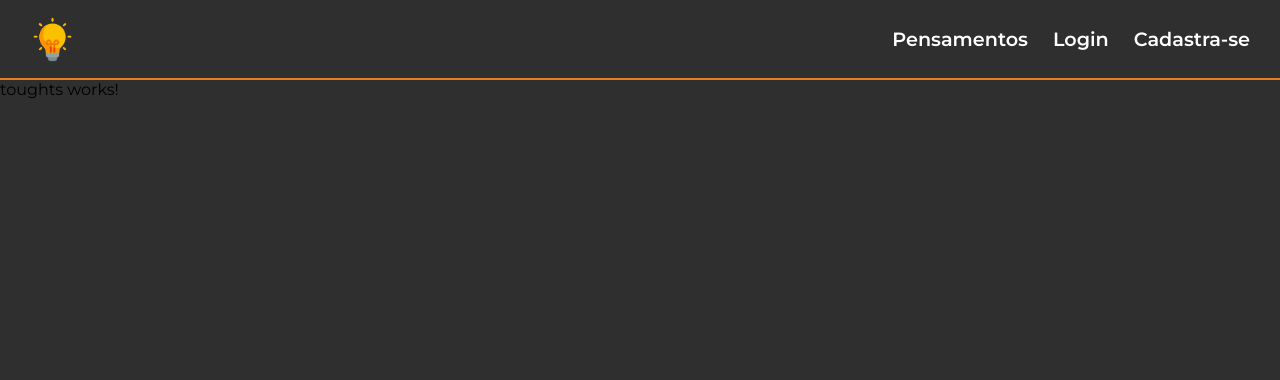
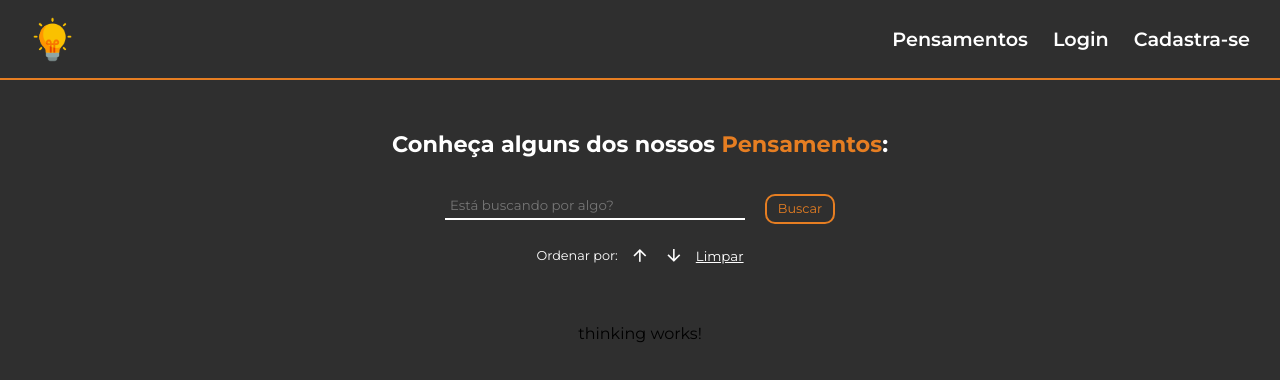
Before and after one commit to Axiotes/toughts, an Angular app: page /toughts in a window 1280 px wide. Shown: the top 380 px of the page. Built offline with nearby package versions, Linux system fonts and the light colour scheme.

Commit message:
feat: thoughts page layout

```diff
--- /dev/null
+++ b/src/app/components/thinking/thinking.component.html
@@ -0,0 +1 @@
+<p>thinking works!</p>
--- a/src/app/pages/toughts/toughts.component.html
+++ b/src/app/pages/toughts/toughts.component.html
@@ -1 +1,25 @@
-<p>toughts works!</p>
+<main class="toughts">
+  <h1 class="toughts__title">
+    Conheça alguns dos nossos <span>Pensamentos</span>:
+  </h1>
+
+  <div class="toughts__filter">
+    <form class="toughts__filter__search">
+      <input type="text" placeholder="Está buscando por algo?" />
+      <button type="submit">Buscar</button>
+    </form>
+
+    <div class="toughts__filter__order">
+      <p class="toughts__filter__order-by">Ordenar por:</p>
+      <mat-icon class="toughts__filter__order-mat-icon">arrow_upward</mat-icon>
+      <mat-icon class="toughts__filter__order-mat-icon"
+        >arrow_downward</mat-icon
+      >
+      <button>Limpar</button>
+    </div>
+  </div>
+
+  <div class="toughts__all">
+    <app-thinking></app-thinking>
+  </div>
+</main>
--- a/src/app/pages/toughts/toughts.component.scss
+++ b/src/app/pages/toughts/toughts.component.scss
@@ -0,0 +1,104 @@
+.toughts {
+  width: 100%;
+  min-height: 90vh;
+  display: grid;
+  grid-template-columns: 1fr;
+  grid-template-rows: 5% 15% 80%;
+  align-items: start;
+  justify-items: center;
+  gap: 30px;
+  padding-top: 50px;
+
+  &__title {
+    color: white;
+    font-size: 0.9rem;
+    font-weight: 700;
+
+    span {
+      color: #e67e22;
+    }
+
+    @media screen and (min-width: 619px) {
+        font-size: 1.4rem;
+    }
+  }
+
+  &__filter {
+    display: flex;
+    flex-direction: column;
+    align-items: center;
+    justify-content: center;
+    gap: 20px;
+    width: 100%;
+
+    &__search {
+      display: flex;
+      justify-content: center;
+      align-items: center;
+      gap: 20px;
+      width: 100%;
+
+      input {
+        color: white;
+        outline: none;
+        border: none;
+        border-bottom: 2px solid white;
+        padding: 0 0 5px 5px;
+        transition: 0.5s;
+        width: 200px;
+
+        &:focus {
+            border-bottom: 2px solid #e67e22;
+        }
+
+        @media screen and (min-width: 619px) {
+            width: 300px;
+        }
+      }
+
+      button {
+        width: 70px;
+        height: 30px;
+        border-radius: 10px;
+        color: #e67e22;
+        font-size: 0.8rem;
+        font-weight: 400;
+        border: 2px solid #e67e22;
+        cursor: pointer;
+        transition: 0.8s;
+
+        &:hover {
+          background-color: #e67e22;
+          color: white;
+        }
+      }
+    }
+
+    &__order {
+        color: white;
+        display: flex;
+        align-items: center;
+        justify-content: center;
+        gap: 10px;
+
+        &-by {
+            font-size: 0.8rem;
+        }
+
+        &-mat-icon {
+            font-size: 1.2rem;
+            display: flex;
+            justify-content: center;
+            align-items: center;
+            cursor: pointer;
+        }
+
+        button {
+            color: white;
+            border: none;
+            text-decoration: underline;
+            cursor: pointer;
+        }
+    }
+  }
+}
--- a/src/app/pages/toughts/toughts.component.ts
+++ b/src/app/pages/toughts/toughts.component.ts
@@ -1,9 +1,11 @@
 import { Component } from '@angular/core';
+import { MatIconModule } from '@angular/material/icon';
+import { ThinkingComponent } from "../../components/thinking/thinking.component";
 
 @Component({
   selector: 'app-toughts',
   standalone: true,
-  imports: [],
+  imports: [MatIconModule, ThinkingComponent],
   templateUrl: './toughts.component.html',
   styleUrl: './toughts.component.scss'
 })
--- a/src/index.html
+++ b/src/index.html
@@ -12,6 +12,7 @@
       href="https://fonts.googleapis.com/css2?family=Montserrat:ital,wght@0,100..900;1,100..900&display=swap"
       rel="stylesheet"
     />
+    <link href="https://fonts.googleapis.com/icon?family=Material+Icons" rel="stylesheet">
   </head>
   <body>
     <app-root></app-root>
```
Also changed, not shown: src/app/components/thinking/thinking.component.ts (added, +12 -0 lines), src/app/components/thinking/thinking.component.scss (added), 1 other file (tests, documents, lock files or other folders).
